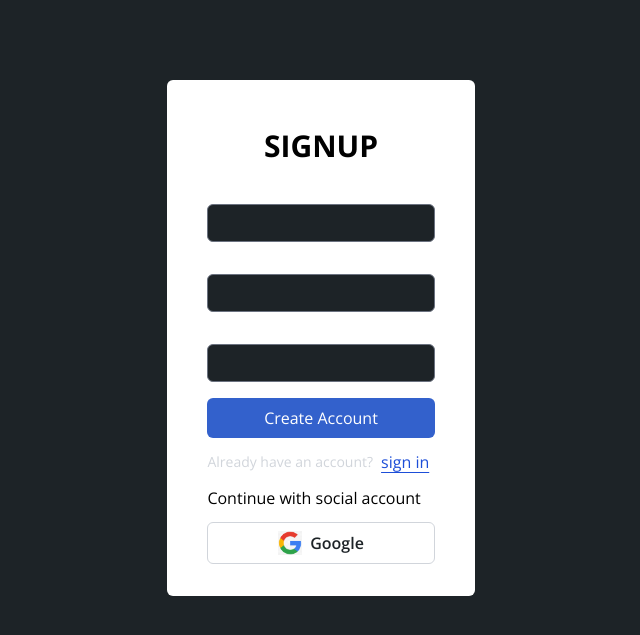
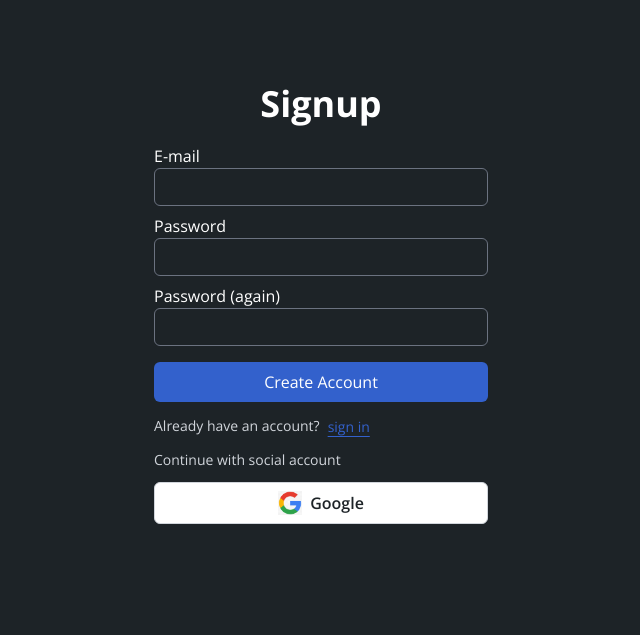
Before and after one commit to rocksongabriel/feedgenics, a Django app: page /accounts/signup/ in a window 1280 px wide. Shown: the part 64-699 px from the top of the page, without its empty margins (319-959 px from the left). Run offline with Django 4.2, Linux system fonts and the light colour scheme; style sheets or scripts are compiled from the project's sources; some libraries are stand-ins or nearby versions.

Commit message:
Modify the styling of the signup page

```diff
--- a/templates/account/signup.html
+++ b/templates/account/signup.html
@@ -4,8 +4,8 @@
 {% block title %}{% trans "Create an account at Feedgenics" %}{% endblock %}
 
 {% block content %}
-  <div class="px-6 md:px-10 py-8 md:w-3/5 lg:w-2/5 bg-white mx-5 mt-16 md:mt-20 mb-20 rounded-md">
-    <h1 class="text-center uppercase text-3xl py-4 font-bold text-black">{% trans "Signup" %}</h1>
+  <div class="auth-form-container">
+    <h1 class="auth-form-heading">{% trans "Signup" %}</h1>
 
     <form
       class=""
@@ -64,14 +64,14 @@
             {% endblocktrans %}
           </p>
           <p class="self-center">
-            <a class="text-blue-700 underline underline-offset-4" href="{% url 'account_login' %}">sign in</a>
+            <a class="auth-form-linktext" href="{% url 'account_login' %}">sign in</a>
           </p>
         </div>
 
         {% get_providers as socialaccount_providers %}
         {% if socialaccount_providers %}
 
-          <p class="">Continue with social account</p>
+          <p class="auth-form-helptext">Continue with social account</p>
 
           <div class="space-y-2 mt-2">
             {% include "socialaccount/snippets/provider_list.html" with process="login" %}
```
